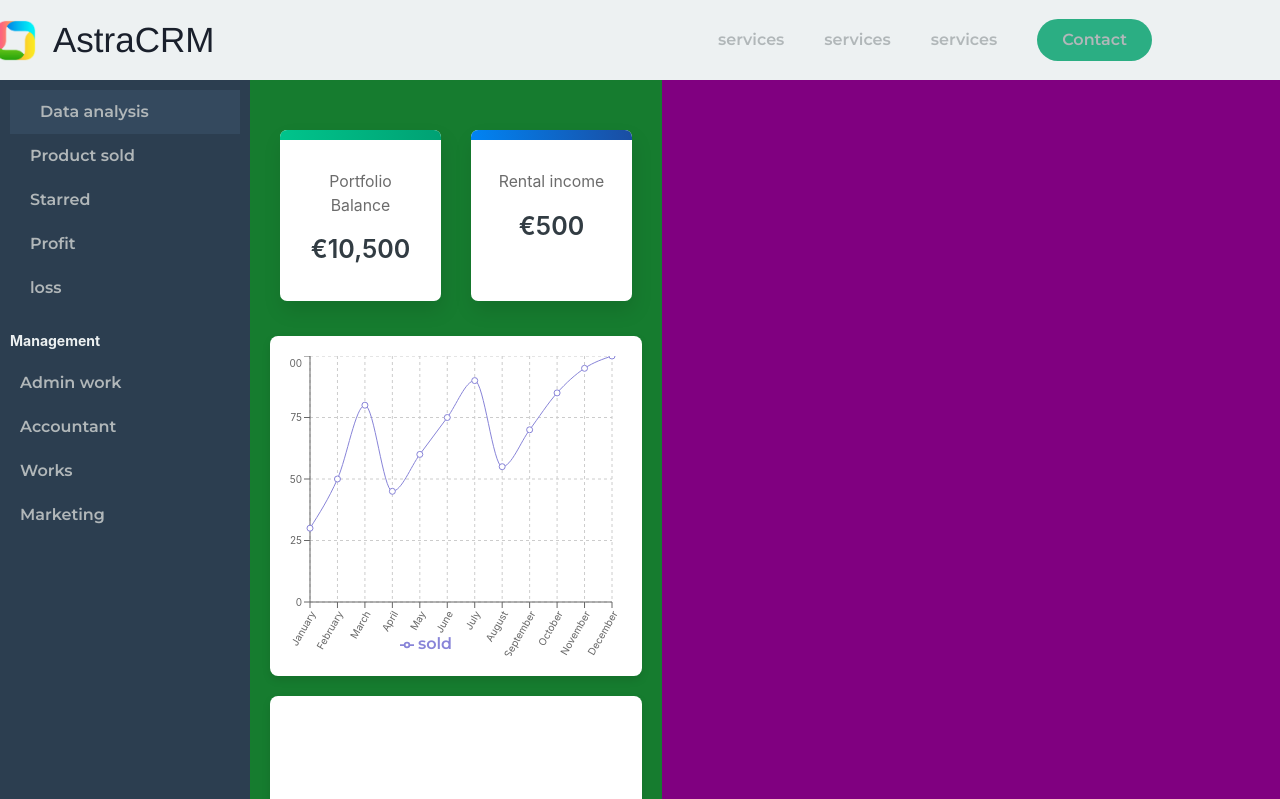
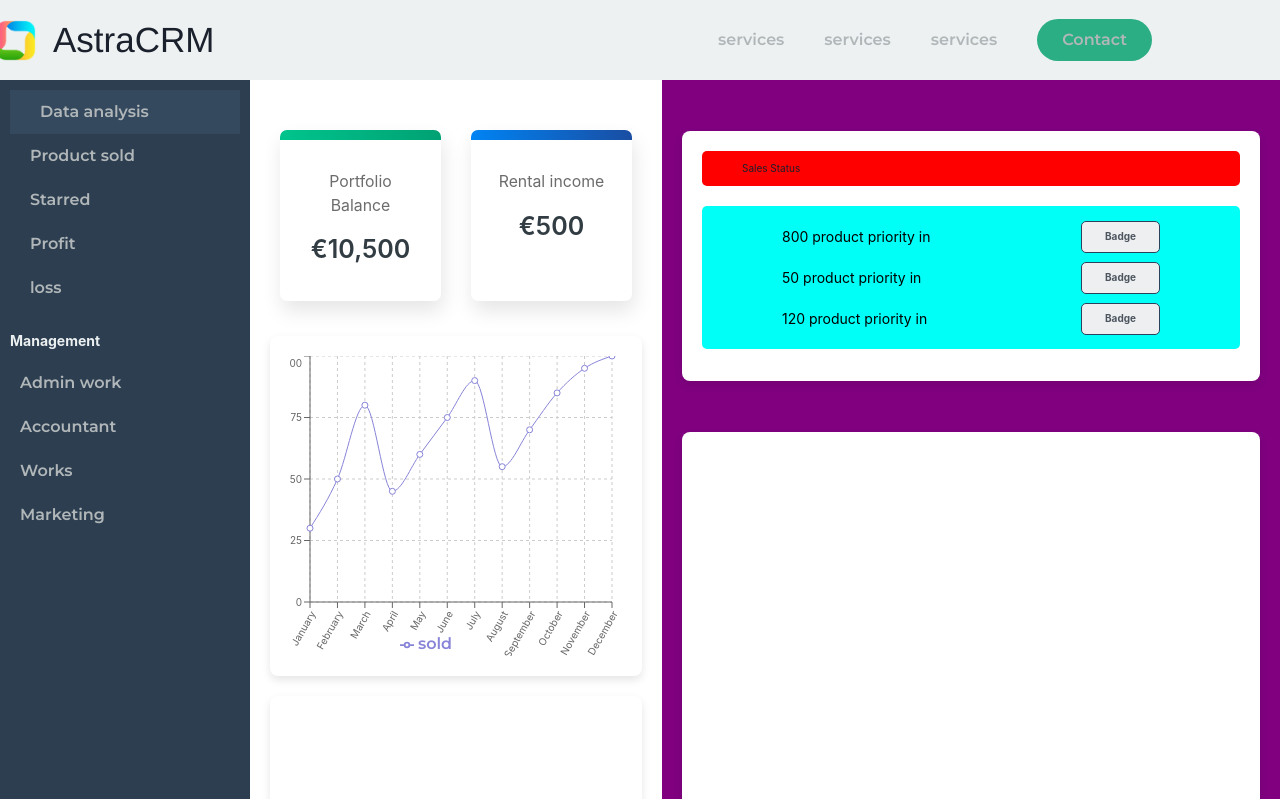
Before and after one commit to muthumanikandan390/CRM, a React (Vite) app in the folder FRONTEND/crmfrontend/: page /homepage in a window 1280 px wide. Shown: the top 799 px of the page. Built offline with nearby package versions, Linux system fonts and the light colour scheme.

Commit message:
status-card-updated

```diff
--- /dev/null
+++ b/FRONTEND/crmfrontend/src/components/Badge.jsx
@@ -0,0 +1,27 @@
+import styles from './Badge.module.css';
+
+function Badge() {
+
+  return (
+
+
+
+
+
+
+        <div>
+          <span className={`${styles.badge} ${styles.badgeDefault}`}>Badge</span>
+          {/* <span className={`${styles.badge} ${styles.badgePrimary}`}>Badge</span>
+          <span className={`${styles.badge} ${styles.badgeYellow}`}>Badge</span>
+          <span className={`${styles.badge} ${styles.badgeOrange}`}>Badge</span>
+          <span className={`${styles.badge} ${styles.badgeRed}`}>Badge</span>
+          <span className={`${styles.badge} ${styles.badgePurple}`}>Badge</span>
+          <span className={`${styles.badge} ${styles.badgeBlue}`}>Badge</span> */}
+        </div>
+
+
+
+  )
+}
+
+export default Badge
--- /dev/null
+++ b/FRONTEND/crmfrontend/src/components/Badge.module.css
@@ -0,0 +1,209 @@
+@charset "UTF-8";
+@import url("https://fonts.googleapis.com/css2?family=Barlow:wght@400;700&display=swap");
+
+* {
+  box-sizing: border-box;
+}
+
+.sr-only {
+  visibility: hidden;
+}
+
+.hidden {
+  width: 0;
+  height: 0;
+  visibility: hidden;
+  display: none;
+  overflow: hidden;
+}
+
+/* html {
+  font-size: 16px;
+} */
+
+
+.challengeTitle {
+  text-align: center;
+  padding: 0;
+  margin: 1rem 0 0.5rem;
+  color: #4d555f;
+  font-size: 2rem;
+  font-weight: bold;
+}
+
+.challengeSubtitle {
+  text-align: center;
+  margin: 0;
+  font-size: 1.125rem;
+  font-weight: 400;
+  color: #b5bbc3;
+}
+
+.challengePartOf {
+  text-align: center;
+  margin: 1rem 0 0;
+  font-size: 0.875rem;
+  color: #b5bbc3;
+  position: fixed;
+  bottom: 1rem;
+  right: 1rem;
+}
+.challengePartOf a,
+.challengePartOf a:visited {
+  color: #b5bbc3;
+  -webkit-text-decoration-style: wavy;
+  text-decoration-style: wavy;
+}
+.challengePartOf a:hover, .challengePartOf a:active,
+.challengePartOf a:visited:hover,
+.challengePartOf a:visited:active {
+  color: #d1d5da;
+}
+
+.container {
+  margin: 1.5rem;
+  padding: 2rem;
+  width: 1000px;
+  min-height: 300px;
+  border: 1px solid #d1d5da;
+  border-radius: 1rem;
+}
+
+.sbsTitle {
+  color: #c3c8cf;
+  text-transform: uppercase;
+  font-size: 0.625rem;
+  margin: 0 0 1rem;
+  padding: 1rem 0;
+}
+.sbsTitle:first-of-type {
+  padding-top: 0;
+  margin-top: 0;
+}
+
+hr {
+  border-top: 1px solid #edeff1;
+  margin: 3rem 0 2rem;
+}
+
+.badgeContainer {
+  display: flex;
+  flex-wrap: wrap;
+}
+.badgeContainer .badge {
+  margin: 0.25rem 0;
+}
+.badgeContainer .badge:not(:last-of-type) {
+  margin-right: 1rem;
+}
+
+.badge {
+  display: inline-block;
+  padding: 0.75rem 2.3rem;
+  font-size: 1rem;
+  font-weight: bold;
+  border-radius: 0.5rem;
+  border: 1px solid transparent;
+}
+.badgeDefault {
+  background-color: #edeff1;
+  color: #4d555f;
+  border-color: #2b415c;
+}
+.badgePrimary {
+  background-color: #cdf0d7;
+  color: #2b9348;
+  border-color: #2b9348;
+}
+.badgeYellow {
+  background-color: #fef5d5;
+  color: #e8b906;
+  border-color: #e8b906;
+}
+.badgeOrange {
+  background-color: #fef0ea;
+  color: #f86624;
+  border-color: #f86624;
+}
+.badgeRed {
+  background-color: #fdeeef;
+  color: #ea3546;
+  border-color: #ea3546;
+}
+.badgePurple {
+  background-color: #e4d5f3;
+  color: #662e9b;
+  border-color: #662e9b;
+}
+.badgeBlue {
+  background-color: #e4f5f8;
+  color: #43bccd;
+  border-color: #43bccd;
+}
+.badgeRound {
+  border-radius: 1rem;
+}
+.badgeRound.badgeTagged::before {
+  left: 0.875rem;
+}
+.badgeTagged {
+  padding-left: 1.5rem;
+  position: relative;
+}
+.badgeTagged::before {
+  content: "";
+  font-family: "Font Awesome 5 Free";
+  position: absolute;
+  top: 50%;
+  left: 0.75rem;
+  transform: translate(-50%, -50%);
+}
+.badgeClosable {
+  padding-right: 1.5rem;
+  position: relative;
+}
+.badgeClosable .close {
+  display: flex;
+  align-items: center;
+  justify-content: center;
+  position: absolute;
+  top: 0;
+  right: 0;
+  height: 100%;
+  width: 1.5rem;
+  cursor: pointer;
+  opacity: 0.4;
+}
+.badgeClosable .close:hover {
+  opacity: 1;
+}
+.badgeAdd {
+  padding-left: 1.5rem;
+  position: relative;
+  color: #b5bbc3;
+  min-width: 75px;
+}
+.badgeAdd:hover, .badgeAdd:focus {
+  outline: 0;
+  border: 1px dotted #b5bbc3;
+  color: #4d555f;
+}
+.badgeAdd:focus::after {
+  display: none;
+}
+.badgeAdd::before {
+  content: "";
+  font-family: "Font Awesome 5 Free";
+  position: absolute;
+  top: 50%;
+  left: 0.75rem;
+  transform: translate(-50%, -50%);
+}
+.badgeAdd::after {
+  pointer-events: none;
+  content: attr(data-placeholder);
+  position: absolute;
+  top: 50%;
+  left: 1.5rem;
+  transform: translateY(-50%);
+}
--- a/FRONTEND/crmfrontend/src/components/NavBar.module.css
+++ b/FRONTEND/crmfrontend/src/components/NavBar.module.css
@@ -5,7 +5,7 @@
   height: 80px;
   position: relative;
 
-  width: 100%;
+  width:auto;
 }
 
 .collapsebtn {
--- /dev/null
+++ b/FRONTEND/crmfrontend/src/components/StatusCard.jsx
@@ -0,0 +1,9 @@
+/* eslint-disable react/prop-types */
+import styles from './StatusCard.module.css';
+function StatusCard({children}) {
+  return (
+    <div className={styles.card}>{children}</div>
+  )
+}
+
+export default StatusCard
--- /dev/null
+++ b/FRONTEND/crmfrontend/src/components/StatusCard.module.css
@@ -0,0 +1,13 @@
+.card {
+  background-color: #ffffff;
+  box-shadow: 0 4px 8px rgba(0, 0, 0, 0.1);
+  border-radius: 8px;
+  padding: 20px;
+  margin: 20px;
+  min-height: 250px; /* Adjust height as needed */
+  min-width: 300px; /* Adjust width as needed */
+  display: flex;
+  flex-direction: column;
+  flex-wrap: wrap;
+
+}
--- a/FRONTEND/crmfrontend/src/index.css
+++ b/FRONTEND/crmfrontend/src/index.css
@@ -30,7 +30,6 @@ html {
 body {
   font-family: "Manrope", sans-serif;
   color: var(--color-light--2);
-
   font-weight: 400;
   line-height: 1.6;
 }
--- a/FRONTEND/crmfrontend/src/pages/HomePage.jsx
+++ b/FRONTEND/crmfrontend/src/pages/HomePage.jsx
@@ -5,6 +5,9 @@ import styles from './HomePage.module.css'; // Import your CSS module
 import Card from "../components/Card";
 import ChildCard from "../components/ChildCard";
 import CustomChildCard from "../components/CustomChildCard";
+import StatusCard from "../components/StatusCard";
+import Badge from "../components/Badge";
+
 
 function HomePage() {
   const [isVisible, setIsVisible] = useState(true);
@@ -27,10 +30,35 @@ function HomePage() {
             <div className={styles.rightContainer}>
 
               <div className={styles.rightContainer1}>
-              {/* <ChildCard /> */}
+
+
+              <StatusCard>
+  <div className={styles.statusContainer}>
+    <div className={styles.statusHeading}>
+      <h1>Sales Status</h1>
+    </div>
+    <div className={styles.statusContent}>
+      <div className={styles.badgeContainer}>
+        <h1 className={styles.badgeText}>800 product priority in</h1>
+        <Badge className={styles.badgeIcon} />
+      </div>
+      <div className={styles.badgeContainer}>
+        <h1 className={styles.badgeText}>50 product priority in</h1>
+        <Badge className={styles.badgeIcon} />
+      </div>
+      <div className={styles.badgeContainer}>
+        <h1 className={styles.badgeText}>120 product priority in</h1>
+        <Badge className={styles.badgeIcon} />
+      </div>
+    </div>
+  </div>
+</StatusCard>
+
               </div>
               <div className={styles.rightContainer2}>
-              {/* <CustomChildCard /> */}
+              <CustomChildCard>
+
+              </CustomChildCard>
               </div>
 
               </div>
--- a/FRONTEND/crmfrontend/src/pages/HomePage.module.css
+++ b/FRONTEND/crmfrontend/src/pages/HomePage.module.css
@@ -42,7 +42,7 @@
 
 .leftContainer {
   flex: 0 0 40%;
-  background-color: rgb(22, 124, 47);
+
   height: 100%;
 }
 .rightContainer {
@@ -68,3 +68,46 @@
   margin-top: 51px;
 
 }
+
+
+.statusHeading {
+  background-color: red;
+  padding:10px 40px 10px 40px;
+  border-radius: 5px;
+
+}
+.statusContent {
+  background-color: rgb(0, 255, 247);
+  padding: 10px 80px;
+  border-radius: 5px;
+  margin-top: 20px;
+  display: flex;
+  flex-direction: column; /* Stack items vertically */
+  gap: 0px; /* Define equal gap between items */
+  align-items: center; /* Center items horizontally */
+}
+
+.statusContent h1 {
+
+  color: rgb(0, 0, 0); /* Add color for better visibility */
+  font-size: 14px;
+  margin: 0; /* Remove default margin */
+}
+
+.badgeContainer {
+  display: flex;
+  justify-content: space-between;
+  align-items: center;
+  width: 100%; /* Make the container full width */
+
+}
+
+.badgeText {
+  flex: 1; /* Allow text to take available space */
+  padding: 10px 0px;
+
+}
+
+.badgeIcon {
+  margin-left: 20px; /* Optional: Add some space between text and badge */
+}
```
Also changed, not shown: 1 other file (tests, documents, lock files or other folders).
